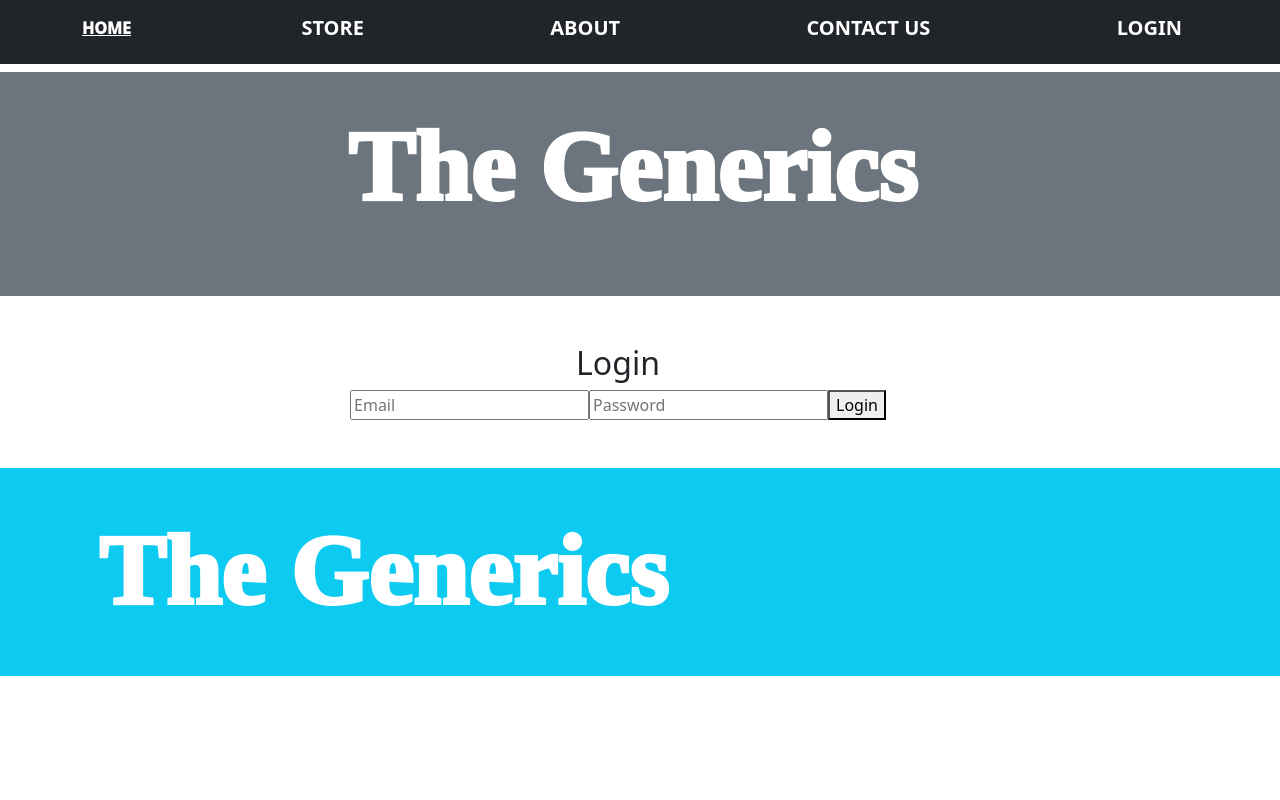
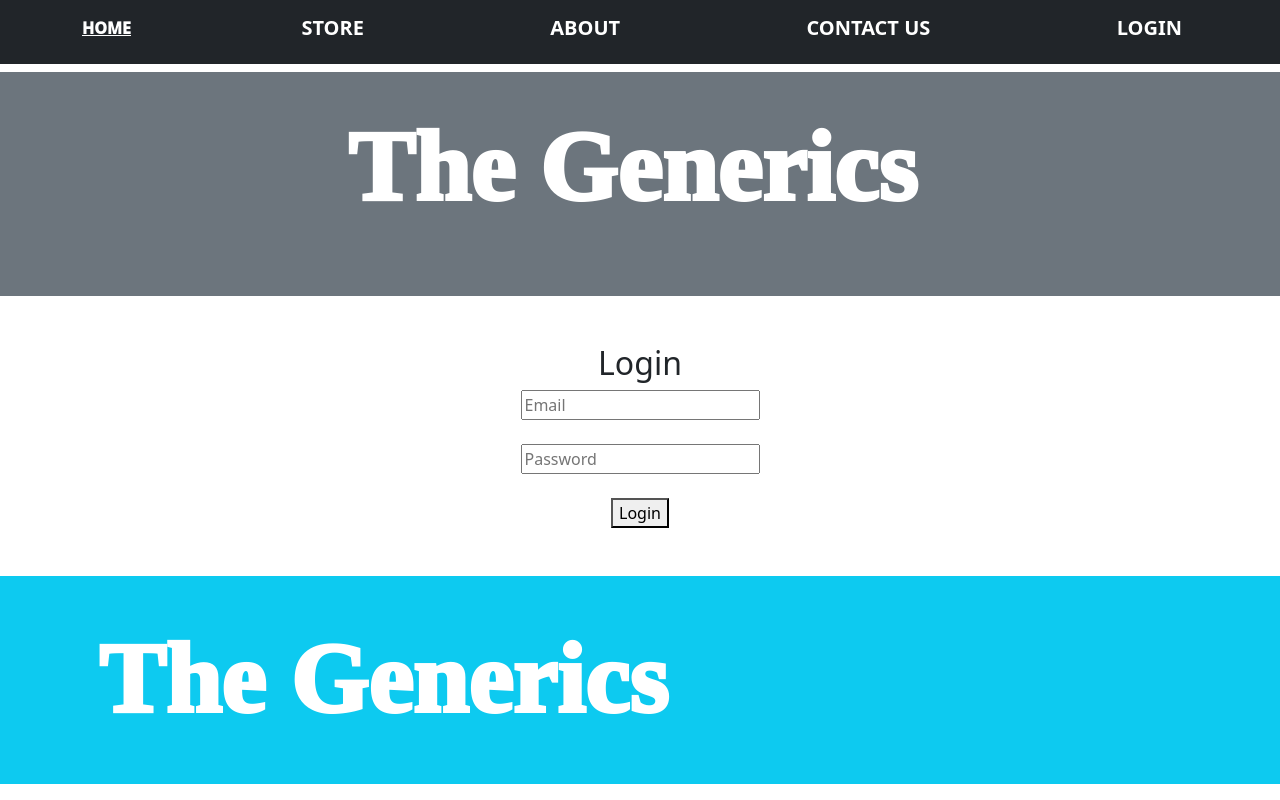
Before and after one commit to Meena024/ecommerce, a React (Create React App) app: page /login in a window 1280 px wide. Built offline with nearby package versions, Linux system fonts and the light colour scheme.

Commit message:
style update

```diff
--- a/src/App.js
+++ b/src/App.js
@@ -1,6 +1,6 @@
 import React, { useState } from "react";
 import { BrowserRouter as Router, Route } from "react-router-dom";
-import { Button, Container } from "react-bootstrap";
+import { Button } from "react-bootstrap";
 import Products from "./components/Pages/Product/Products";
 import Header from "./components/Header";
 import Footer from "./components/Footer";
@@ -28,7 +28,7 @@ const App = () => {
       <CartProvider>
         <Router>
           <Header onShow={showCart} />
-          <Container className="text-center m-5">
+          <div className="text-center m-5">
             <Route path="/home">
               <Home />
             </Route>
@@ -59,7 +59,7 @@ const App = () => {
               <Login />
             </Route>
             {cartVisible && <Cart show={cartVisible} onHide={hideCart} />}
-          </Container>
+          </div>
           <Footer />
         </Router>
       </CartProvider>
--- a/src/components/Pages/Login.js
+++ b/src/components/Pages/Login.js
@@ -55,6 +55,8 @@ const Login = () => {
           required
           autoComplete="username"
         />
+        <br />
+        <br />
         <input
           type="password"
           placeholder="Password"
@@ -63,6 +65,8 @@ const Login = () => {
           required
           autoComplete="current-password"
         />
+        <br />
+        <br />
         <button type="submit">Login</button>
       </form>
       {error && <p style={{ color: "red" }}>{error}</p>}
--- a/src/components/Pages/Product/ProductDetails.js
+++ b/src/components/Pages/Product/ProductDetails.js
@@ -47,13 +47,12 @@ const ProductDetails = () => {
   return (
     <div>
       <h2 style={{ textAlign: "left" }}>Product Details</h2>
-
       <Container>
         <Row className="justify-content-center">
           <Col md={8}>
             <Image
               src={`/Images/${selectedImage}`}
-              style={{ width: "800px", height: "400px" }}
+              style={{ width: "100%", height: "80%", padding:"25px"}}
             />
             <Row className="mt-3">
               {images.map((imageName, index) => (
@@ -90,7 +89,7 @@ const ProductDetails = () => {
                 step="1"
               />
             </Form.Group>
-            <Button variant="info" onClick={addToCartHandler}>
+            <Button variant="info" onClick={addToCartHandler} style={{marginTop:"20px", padding:"10px"}}>
               Add to Cart
             </Button>
           </Col>
--- a/src/components/Pages/Product/ProductItem.js
+++ b/src/components/Pages/Product/ProductItem.js
@@ -20,7 +20,7 @@ const ProductItem = (props) => {
 
   return (
     <>
-      <Col md="auto" className="m-5">
+      <Col md="auto" className="m-3">
         <h2 className="justify-content-center m-2">{props.item.title}</h2>
         <Image
           src={props.item.imageUrl}
```
